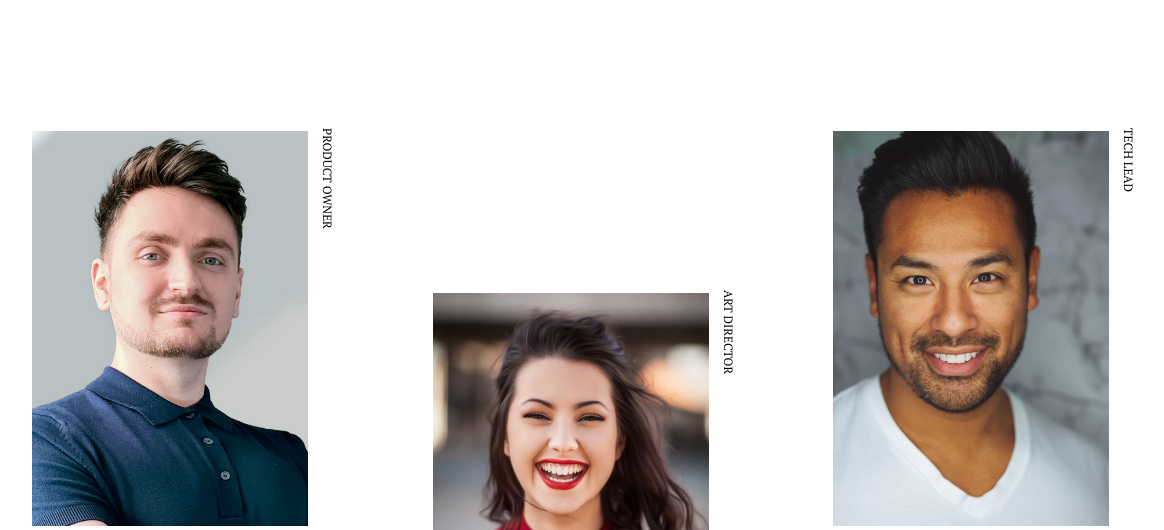
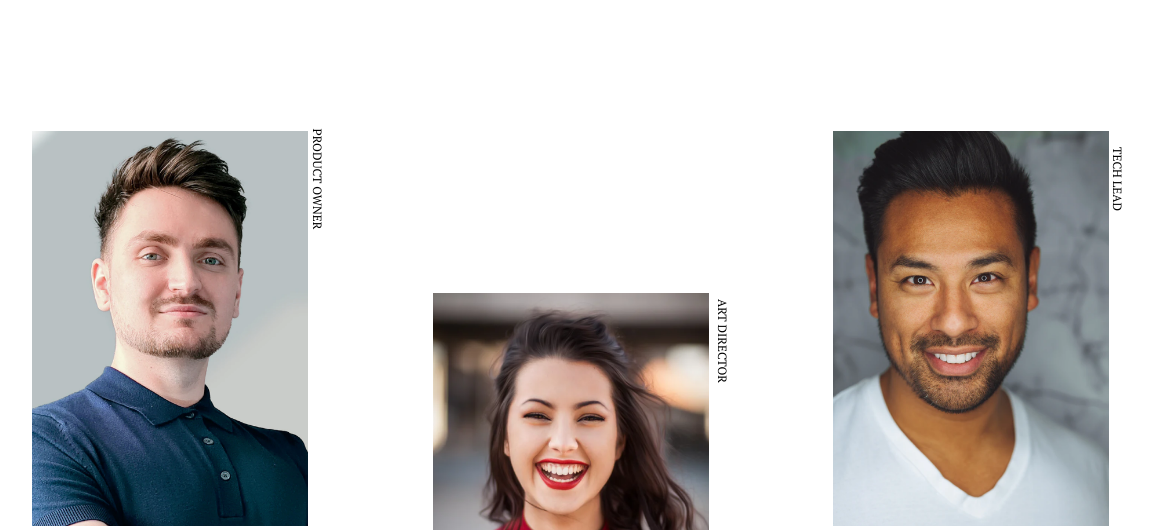
Before and after one commit to HIIfeanyichukwu/my-team-page-master, a plain HTML site: page index.html in a window 1536 px wide. Shown: the part 237-767 px from the top of the page, without its empty margins (160-1324 px from the left). Drawn offline with Linux system fonts and the light colour scheme.

```diff
--- a/index.html
+++ b/index.html
@@ -190,7 +190,6 @@
           letter-spacing: -0.045em;
           color: #000;
           font-style: normal;
-          width: 278px;
           height: 47px;
           margin-top: 0;
        }
@@ -204,7 +203,6 @@
           line-height: 27px;
           color: #000;
           text-transform: uppercase;
-          width: 117px;
           height: 27px;
           margin-bottom: 10px;
         }
@@ -246,7 +244,6 @@
 
         .card p {
           color: #000;
-          width: 102px;
           height: 16px;
           font-family: 'PT Serif', serif;
           font-size: 12px;
@@ -257,7 +254,13 @@
           position: absolute;
           transform: rotate(90deg);
           top: 40px;
-          right: -70px;
+          right: -55px;
+        }
+        .card-one p {
+          right: -60px;
+        }
+        .card-three p{
+          right: -40px;
         }
 
         .caption {
```
Also changed, not shown: Devchallenges1440.png (added), Devchallenges375.png (added), 1 other file.
